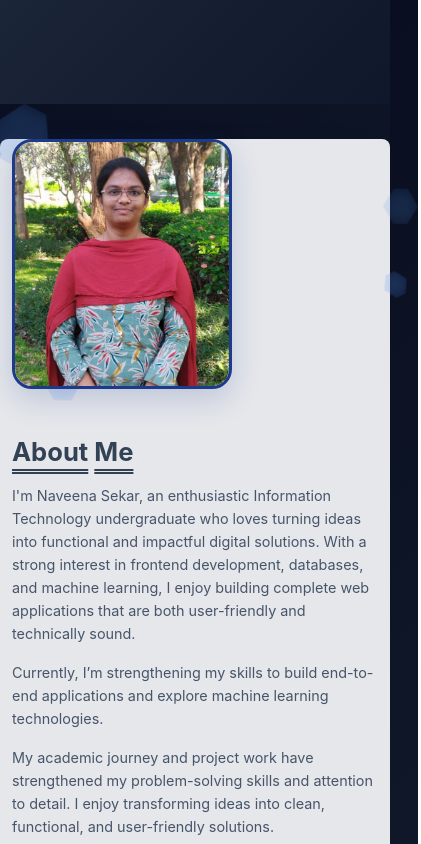
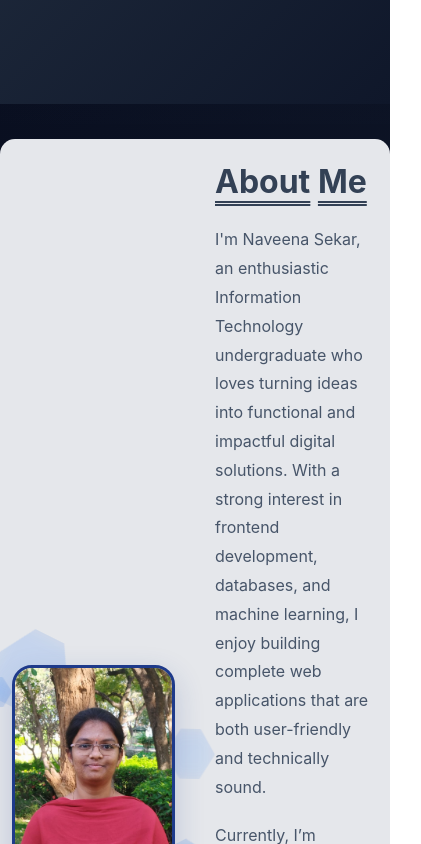
Before and after one commit to NaveenaSekar/Naveena-Sekar-, a React (Create React App) app: page / in a window 390 px wide. Shown: the part 820-1664 px from the top of the page, 421 px wide, since content can reach past the window. Built offline with nearby package versions, Linux system fonts and the light colour scheme; the HTML template or start-up script is replaced by a standard one.

Commit message:
Update UI and content

```diff
--- a/src/components/About.css
+++ b/src/components/About.css
@@ -234,26 +234,32 @@
 
 @media (max-width: 768px) {
   .about {
-    padding: 20px 0;
+    padding: 15px 0 40px 0;
   }
 
   .container {
-    margin: 10px;
-    padding: 1.5rem;
-    border-radius: 12px;
+    max-width: 100%;
+    margin: 0;
+    padding: 0.75rem 0;
+    background: #e5e7eb;
+    border-radius: 15px;
   }
 
   .about-content {
-    grid-template-columns: 1fr;
-    gap: 2rem;
+    display: grid;
+    grid-template-columns: 1fr 1fr;
+    gap: 2.5rem;
+    align-items: center;
   }
 
   .about-visual {
-    order: 1;
+    display: flex;
+    justify-content: center;
+    align-items: center;
   }
 
   .about-text {
-    order: 2;
+    color: #334155;
   }
 
   .about-image {
@@ -307,135 +313,3 @@
     height: 30px;
   }
 }
-
-@media (max-width: 480px) {
-  .about {
-    padding: 15px 0;
-  }
-
-  .container {
-    margin: 5px;
-    padding: 1rem;
-    border-radius: 8px;
-  }
-
-  .about-content {
-    gap: 1.5rem;
-  }
-
-  .about-image {
-    max-width: 220px;
-    height: 250px;
-  }
-
-  .about-title {
-    font-size: 1.6rem;
-    margin-bottom: 1rem;
-  }
-
-  .about-intro,
-  .about-description,
-  .about-commitment {
-    font-size: 0.9rem;
-    margin-bottom: 1rem;
-    line-height: 1.6;
-  }
-
-  .skill-button {
-    width: 50px;
-    height: 50px;
-  }
-
-  .skill-icon {
-    font-size: 1.3rem;
-  }
-
-  .skill-label {
-    font-size: 0.6rem;
-  }
-
-  .skills-title {
-    font-size: 1.2rem;
-    margin-bottom: 1rem;
-  }
-
-  .decoration-hex {
-    width: 40px;
-    height: 40px;
-  }
-
-  .hex-1 {
-    width: 60px;
-    height: 60px;
-  }
-
-  .hex-2 {
-    width: 35px;
-    height: 35px;
-  }
-
-  .hex-3 {
-    width: 30px;
-    height: 30px;
-  }
-
-  .hex-4 {
-    width: 25px;
-    height: 25px;
-  }
-
-  .hex-5 {
-    width: 20px;
-    height: 20px;
-  }
-}
-
-@media (max-width: 320px) {
-  .about {
-    padding: 10px 0;
-  }
-
-  .container {
-    margin: 2px;
-    padding: 0.75rem;
-    border-radius: 6px;
-  }
-
-  .about-content {
-    gap: 1rem;
-  }
-
-  .about-image {
-    max-width: 180px;
-    height: 200px;
-  }
-
-  .about-title {
-    font-size: 1.4rem;
-    margin-bottom: 0.8rem;
-  }
-
-  .about-intro,
-  .about-description,
-  .about-commitment {
-    font-size: 0.85rem;
-    margin-bottom: 0.8rem;
-  }
-
-  .skill-button {
-    width: 45px;
-    height: 45px;
-  }
-
-  .skill-icon {
-    font-size: 1.1rem;
-  }
-
-  .skill-label {
-    font-size: 0.55rem;
-  }
-
-  .skills-buttons {
-    gap: 0.5rem;
-  }
-}
--- a/src/components/Hero.css
+++ b/src/components/Hero.css
@@ -651,6 +651,7 @@
     font-size: 0.9rem;
   }
 
+
   .hero-social a {
     width: 35px;
     height: 35px;
--- a/src/components/Projects.css
+++ b/src/components/Projects.css
@@ -477,6 +477,7 @@
     gap: 1.5rem;
   }
 
+
   .project-card {
     border-radius: 12px;
   }
--- a/src/components/Skills.css
+++ b/src/components/Skills.css
@@ -243,6 +243,7 @@
     margin: 10px;
     border-radius: 12px;
     border-width: 2px;
+    max-width: calc(100% - 20px);
   }
 
   .section-header h2 {
@@ -301,7 +302,9 @@
     padding: 30px 0.75rem;
     margin: 5px;
     border-radius: 8px;
+    max-width: calc(100% - 10px);
   }
+
 
   .section-header h2 {
     font-size: 1.5rem;
```
